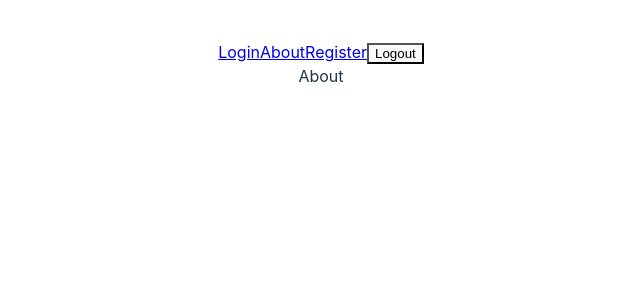
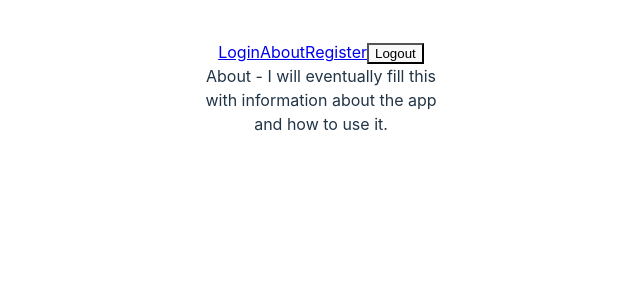
Before and after one commit to brthomiu/Ston-Pizza-Notes-v0, a React (Vite) app in the folder client/: page /about in a window 1280 px wide. Shown: the top 300 px of the page, without its empty margins (319-959 px from the left). Built offline with nearby package versions, Linux system fonts and the light colour scheme.

Commit message:
Lots of comments and formatting

```diff
--- a/client/src/App.tsx
+++ b/client/src/App.tsx
@@ -8,6 +8,7 @@ import About from "./pages/About";
 import Register from "./pages/Register";
 import Home from "./pages/Home";
 
+// Main app component
 function App() {
   return (
     <div className="App">
--- a/client/src/components/Navigation.jsx
+++ b/client/src/components/Navigation.jsx
@@ -1,17 +1,21 @@
 import { Link, useNavigate } from "react-router-dom";
 import { useDispatch } from "react-redux";
 import { logout, reset } from "../features/auth/authSlice";
+
+// Navigation bar component
 
 const Navigation = () => {
   const navigate = useNavigate();
   const dispatch = useDispatch();
 
+  //Logout function
   const onLogout = () => {
-    dispatch(logout());
-    dispatch(reset());
-    navigate("/");
+    dispatch(logout()); //Logs user out
+    dispatch(reset()); //Resets state
+    navigate("/"); //Navigates to login page
   };
   return (
+    //Returns navigation bar
     <div>
       <Link to="/">Login</Link>
       <Link to="/About">About</Link>
--- a/client/src/components/Spinner.jsx
+++ b/client/src/components/Spinner.jsx
@@ -1,3 +1,5 @@
+// Loading spinner component
+
 function Spinner() {
   return (
     <div className="loadingSpinnerContainer">
--- a/client/src/pages/About.jsx
+++ b/client/src/pages/About.jsx
@@ -1,7 +1,11 @@
 const About = () => {
   return (
-    <div>About</div>
-  )
-}
+    <div>
+      About - I will eventually fill this
+      <br></br> with information about the app
+      <br></br> and how to use it.
+    </div>
+  );
+};
 
-export default About
+export default About;
--- a/client/src/pages/Home.jsx
+++ b/client/src/pages/Home.jsx
@@ -4,28 +4,25 @@ import { useNavigate } from "react-router-dom";
 import Spinner from "../components/Spinner";
 
 const Home = () => {
-    const navigate = useNavigate()
-    const dispatch = useDispatch()
+  const navigate = useNavigate();
+  const dispatch = useDispatch();
 
-    const {user} = useSelector((state) => state.auth)
-    const {isLoading, isError, message} = useSelector((state) => state.auth)
+  const { user } = useSelector((state) => state.auth);
+  const { isLoading, isError, message } = useSelector((state) => state.auth);
 
   useEffect(() => {
-      if(isError) {
+    if (isError) {
       // eslint-disable-next-line no-undef
       console.log(message);
     }
 
-      if(!user) {
-        navigate('/')
+    if (!user) {
+      navigate("/");
     }
+  }, [user, navigate, isError, message, dispatch]);
 
-    }, [user, navigate, isError, message, dispatch])
-
-
-
-    if(isLoading) {
-      return <Spinner />
+  if (isLoading) {
+    return <Spinner />;
   }
 
   return <div>Home</div>;
--- a/client/src/store/store.js
+++ b/client/src/store/store.js
@@ -1,6 +1,7 @@
 import { configureStore } from '@reduxjs/toolkit';
 import authReducer from '../features/auth/authSlice';
 
+// Redux store to hold global state
 export const store = configureStore({
   reducer: {
     auth: authReducer,
```
Also changed, not shown: client/src/pages/Login.jsx (+11 -3 lines), client/src/pages/Register.jsx (+13 -2 lines), client/src/features/goals/goalSlice.js (deleted). Lines whose indentation alone changed are shown as unchanged.
